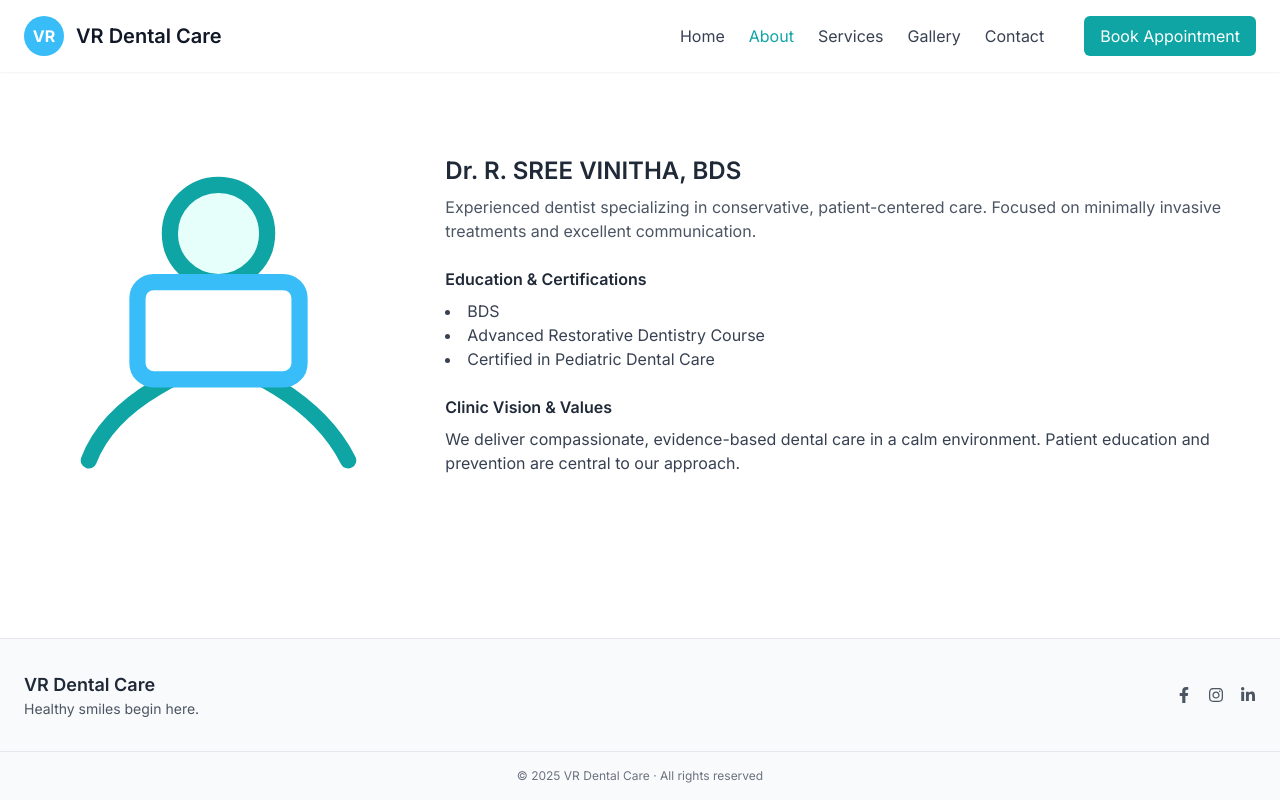
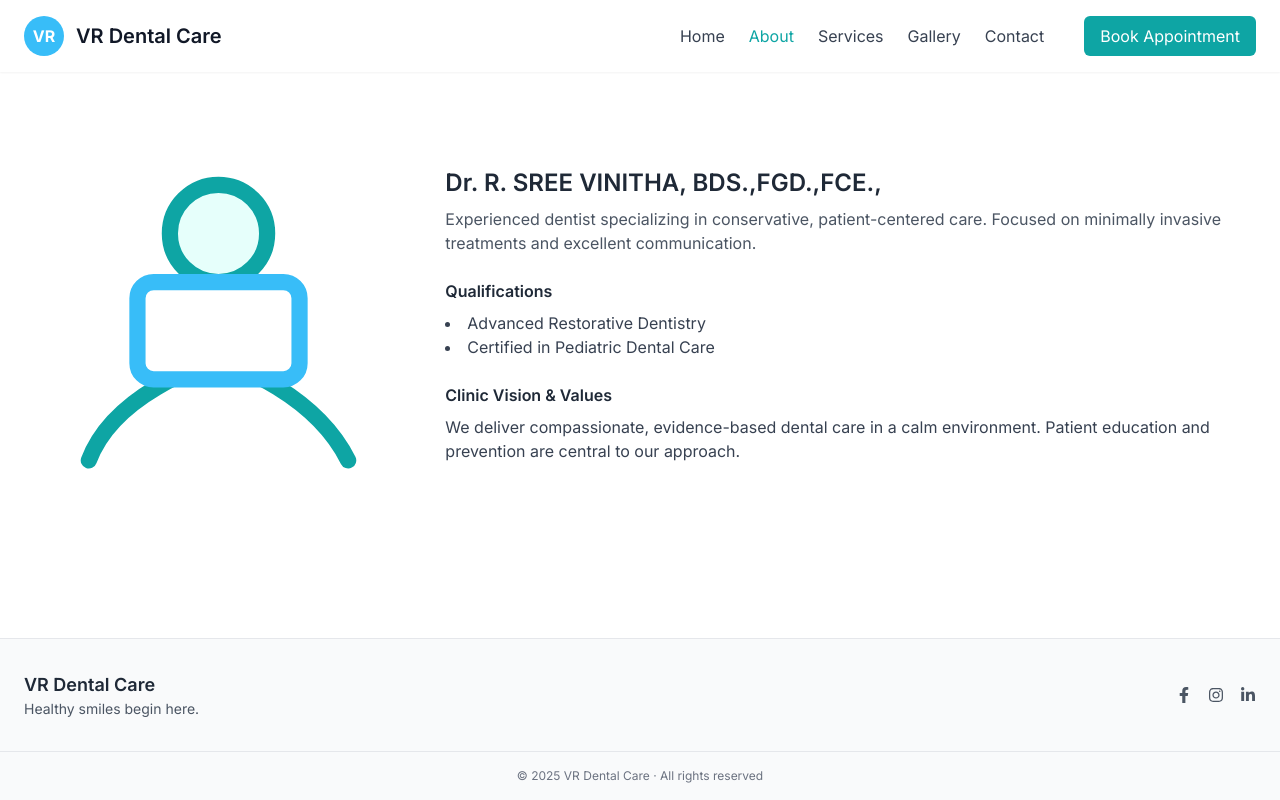
Before and after one commit to MUGESHBABU-MAP/vr-dental-care, a React (Create React App) app: page /about in a window 1280 px wide. Built offline with nearby package versions, Linux system fonts and the light colour scheme.

Commit message:
feat:app

```diff
--- a/src/pages/About.jsx
+++ b/src/pages/About.jsx
@@ -9,13 +9,12 @@ export default function About() {
           <img src={doctor} alt="Dr. R. SREE VINITHA" className="w-full rounded-md" />
         </div>
         <div className="md:col-span-2">
-          <h2 className="text-2xl font-semibold">Dr. R. SREE VINITHA, BDS</h2>
+          <h2 className="text-2xl font-semibold">Dr. R. SREE VINITHA, BDS.,FGD.,FCE.,</h2>
           <p className="text-gray-600 mt-2">Experienced dentist specializing in conservative, patient-centered care. Focused on minimally invasive treatments and excellent communication.</p>
 
-          <h3 className="mt-6 font-semibold">Education & Certifications</h3>
+          <h3 className="mt-6 font-semibold">Qualifications</h3>
           <ul className="list-disc list-inside text-gray-700 mt-2">
-            <li>BDS</li>
-            <li>Advanced Restorative Dentistry Course</li>
+            <li>Advanced Restorative Dentistry</li>
             <li>Certified in Pediatric Dental Care</li>
           </ul>
 
```
Also changed, not shown: 1 other file (tests, documents, lock files or other folders).
